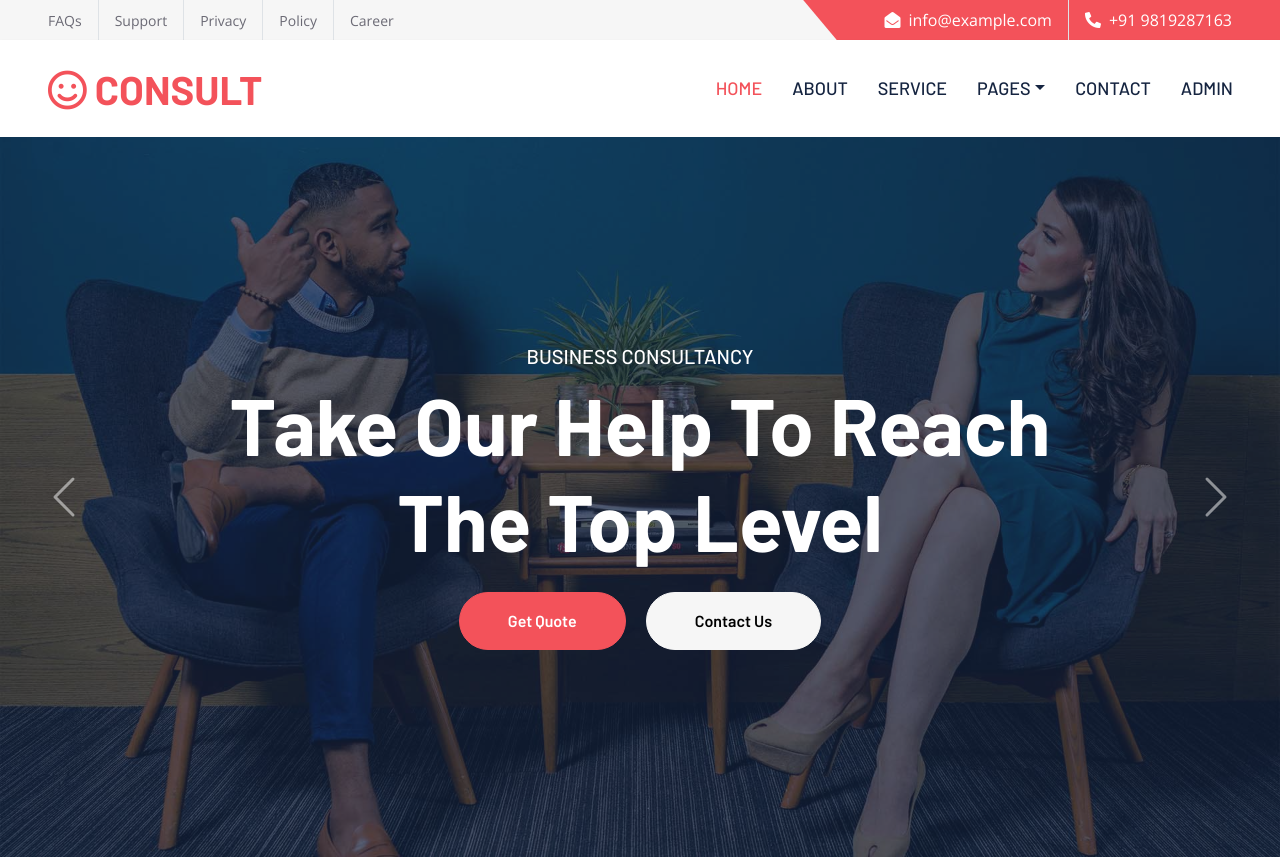
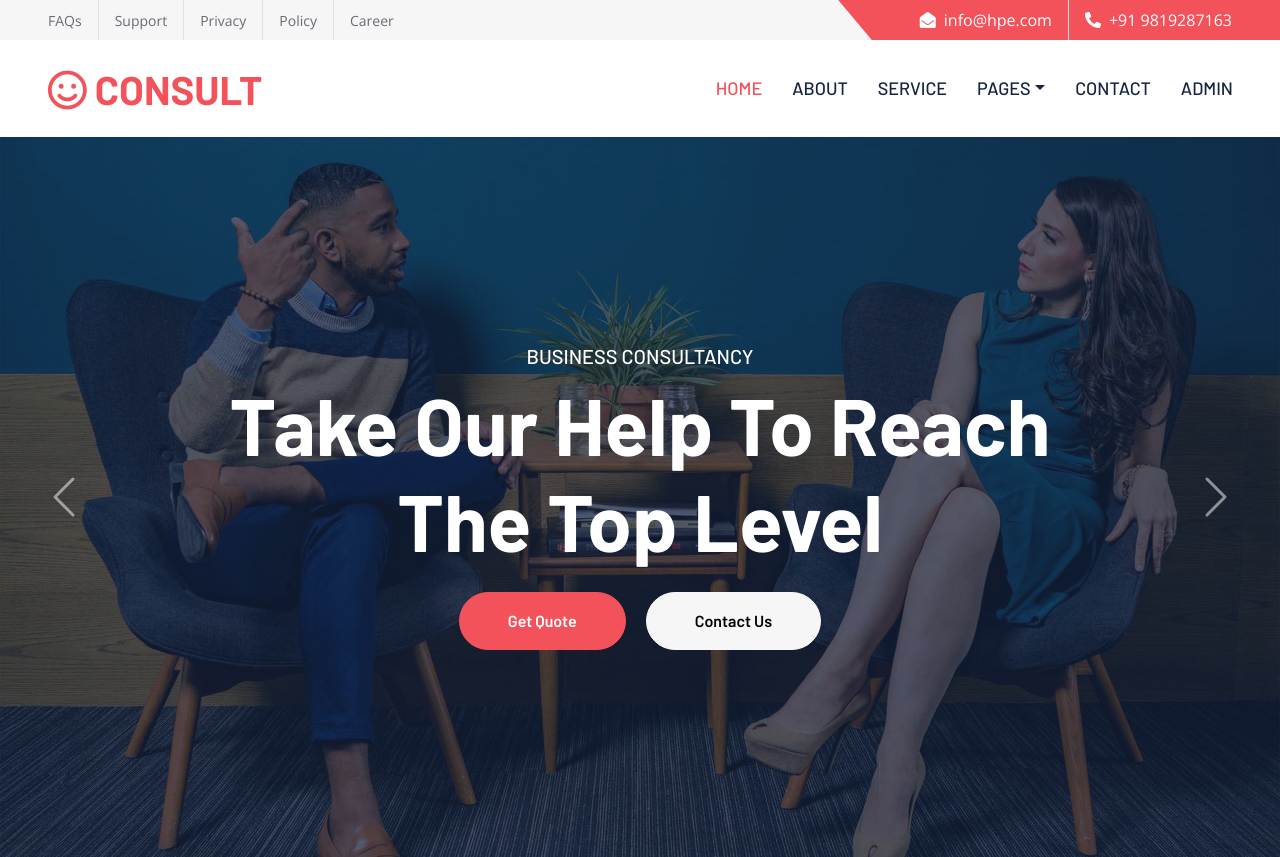
Before and after one commit to ashish0626/hpeui, a plain HTML site: page index.html in a window 1280 px wide. Shown: the top 857 px of the page. Drawn offline with nearby package versions, Linux system fonts and the light colour scheme.

Commit message:
Email added

```diff
--- a/index.html
+++ b/index.html
@@ -46,7 +46,7 @@
             <div class="col-md-6 text-center text-lg-end">
                 <div class="position-relative d-inline-flex align-items-center bg-primary text-white top-shape px-5">
                     <div class="me-3 pe-3 border-end py-2">
-                        <p class="m-0"><i class="fa fa-envelope-open me-2"></i>info@example.com</p>
+                        <p class="m-0"><i class="fa fa-envelope-open me-2"></i>info@hpe.com</p>
                     </div>
                     <div class="py-2">
                         <p class="m-0"><i class="fa fa-phone-alt me-2"></i>+91 9819287163</p>
```
